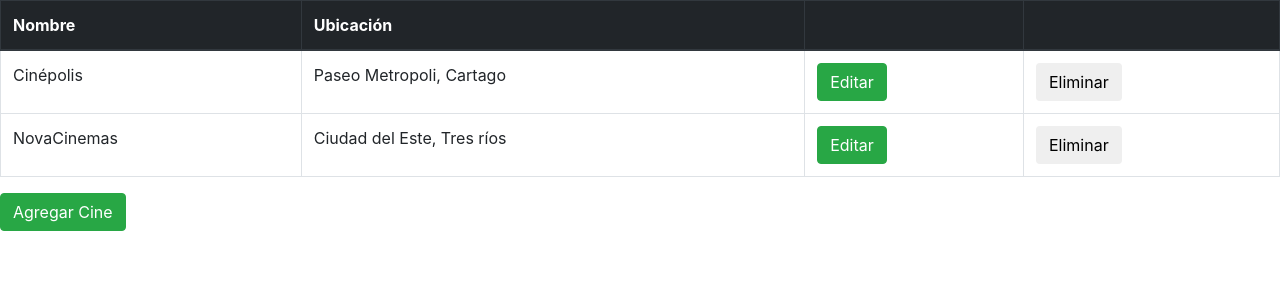
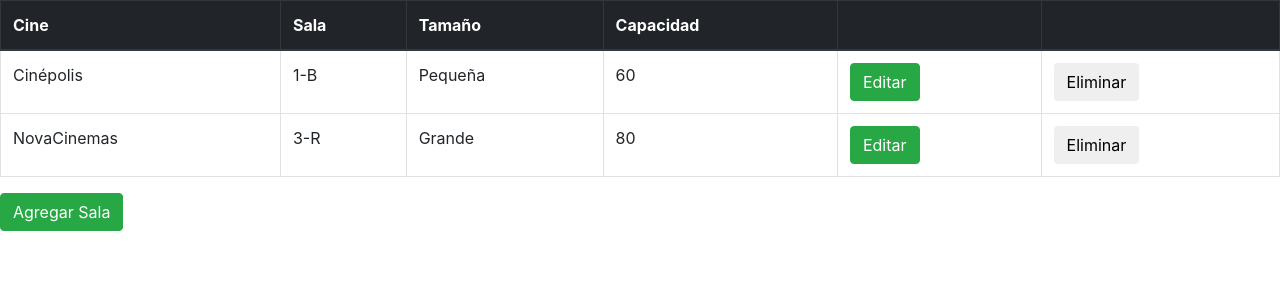
Before and after one commit to BasesDeDatos2018S2/CineTEC-Admin, an Angular app: page / in a window 1280 px wide. Shown: the top 300 px of the page. Built offline with nearby package versions, Linux system fonts and the light colour scheme.

Commit message:
Add[new view rooms]

```diff
--- a/src/app/app.component.html
+++ b/src/app/app.component.html
@@ -1,3 +1,4 @@
 <!-- <app-nav-bar><app-nav-bar> -->
-<app-view-cinemas><app-view-cinemas>
+<!-- <app-view-cinemas><app-view-cinemas> -->
 <!-- <app-view-clients><app-view-clients> -->
+<app-view-rooms><app-view-rooms>
--- a/src/app/app.module.ts
+++ b/src/app/app.module.ts
@@ -5,13 +5,15 @@
 import { ViewClientsComponent } from './components/view-clients/view-clients.component';
 import { NavBarComponent } from './components/nav-bar/nav-bar.component';
 import { ViewCinemasComponent } from './components/view-cinemas/view-cinemas.component';
+import { ViewRoomsComponent } from './components/view-rooms/view-rooms.component';
 
 @NgModule({
   declarations: [
     AppComponent,
     ViewClientsComponent,
     NavBarComponent,
-    ViewCinemasComponent
+    ViewCinemasComponent,
+    ViewRoomsComponent
   ],
   imports: [
     BrowserModule,
--- /dev/null
+++ b/src/app/classes/room.ts
@@ -0,0 +1,9 @@
+export class Room {
+  constructor(
+    public id: number,
+    public number: string,
+    public id_cine: string,
+    public size: string,
+    public capacity: string,
+  ) {  }
+}
--- /dev/null
+++ b/src/app/components/view-rooms/view-rooms.component.css
@@ -0,0 +1,13 @@
+.results tr[visible='false'],
+.no-result{
+  display:none;
+}
+
+.results tr[visible='true']{
+  display:table-row;
+}
+
+.counter{
+  padding:8px;
+  color:#ccc;
+}
--- /dev/null
+++ b/src/app/components/view-rooms/view-rooms.component.html
@@ -0,0 +1,113 @@
+<div *ngIf="!add_room && !edit_room">
+
+
+<table class="table table-hover table-bordered results">
+  <thead class="thead-dark">
+    <tr>
+      <th *ngFor=" let header of header_list" scope="col">{{header}} </th>
+    </tr>
+    <tr class="warning no-result">
+      <td colspan="4"><i class="fa fa-warning"></i> No result</td>
+    </tr>
+  </thead>
+  <tbody>
+    <tr *ngFor="let room of room_list">
+      <td>{{room.id_cine}}</td>
+      <td>{{room.number}}</td>
+      <td>{{room.size}}</td>
+      <td>{{room.capacity}}</td>
+      <td><button type="submit" class="btn btn-success" (click)="show_edit_room(room.id)" >Editar</button></td>
+      <td><button type="submit" class="btn " (click)="delete_room(room.id)" >Eliminar</button></td>
+    </tr>
+  </tbody>
+</table>
+<button type="submit" class="btn btn-success" (click)="add_room=true" >Agregar Sala</button>
+
+
+
+</div>
+
+
+<div class="container" *ngIf="add_room">
+<h1>Agregar Sala</h1>
+  <form (ngSubmit)="onSubmitAdd()" #addRoomForm="ngForm">
+
+
+    <label class="my-1 mr-2" for="Selec_cinema">Seleccionar Cine</label>
+    <select class="custom-select my-1 mr-sm-2"  [(ngModel)]="room_to_add.id_cine" name="Selec_cinema" >
+      <!-- <option selected>Choose...</option> -->
+      <option *ngFor=" let room of room_list"  [value]="room.id_cine">{{room.id_cine}}</option>
+    </select>
+
+
+    <!-- <label class="my-1 mr-2" for="Selec_size">Tamaño</label>
+    <select class="custom-select my-1 mr-sm-2"  [(ngModel)]="room_to_add.size" name="room_size" >
+      <! <option selected>Choose...</option>
+      <option *ngFor=" let room of room_list"  [value]="room.capacity">{{room.size}}</option>
+    </select> -->
+
+    <div class="form-group">
+      <label for="number">Sala</label>
+      <input type="text" class="form-control" id="number"
+             [(ngModel)]="room_to_add.number" name="number"
+             placeholder=3-B,4-T>
+    </div>
+
+
+
+    <label class="my-1 mr-2" for="Selec.size">Tamaño</label>
+    <select class="custom-select my-1 mr-sm-2"  [(ngModel)]="room_to_add.size" name="room_size" >
+      <!-- <option selected>Choose...</option> -->
+      <option *ngFor=" let room of room_list"  [value]="room.size">{{room.size}} </option>
+    </select>
+
+
+    <label class="my-1 mr-2" for="Proyecto">Capacidad</label>
+    <select class="custom-select my-1 mr-sm-2"  [(ngModel)]="room_to_add.capacity" name="room_capacity" >
+      <!-- <option selected>Choose...</option> -->
+      <option *ngFor=" let room of room_list"  [value]="room.capacity">{{room.capacity}}</option>
+    </select>
+
+
+    <button type="submit" class="btn btn-success" [disabled]="!addRoomForm.form.valid">Submit</button>
+  </form>
+
+</div>
+
+
+<div class="container" *ngIf="edit_room">
+<h1>Editar Sala</h1>
+  <form (ngSubmit)="onSubmitEdit()" #editRoomForm="ngForm">
+
+
+    <label class="my-1 mr-2" for="Selec_cinema">Seleccionar Cine</label>
+    <select class="custom-select my-1 mr-sm-2"  [(ngModel)]="room_to_edit.id_cine" name="Selec_cinema" >
+      <option *ngFor=" let room of room_list"  [value]="room.id_cine">{{room.id_cine}}</option>
+    </select>
+
+
+    <div class="form-group">
+      <label for="number">Sala</label>
+      <input type="text" class="form-control" id="number"
+             [(ngModel)]="room_to_edit.number" name="number"
+             placeholder=3-B,4-T>
+    </div>
+
+
+
+    <label class="my-1 mr-2" for="Selec.size">Tamaño</label>
+    <select class="custom-select my-1 mr-sm-2"  [(ngModel)]="room_to_edit.size" name="room_size" >
+      <!-- <option selected>Choose...</option> -->
+      <option *ngFor=" let room of room_list"  [value]="room.size">{{room.size}} </option>
+    </select>
+
+
+    <label class="my-1 mr-2" for="Proyecto">Capacidad</label>
+    <select class="custom-select my-1 mr-sm-2"  [(ngModel)]="room_to_edit.capacity" name="room_capacity" >
+      <!-- <option selected>Choose...</option> -->
+      <option *ngFor=" let room of room_list"  [value]="room.capacity">{{room.capacity}}</option>
+    </select>
+
+    <button type="submit" class="btn btn-success" [disabled]="!editClientForm.form.valid">Submit</button>
+  </form>
+</div>
--- /dev/null
+++ b/src/app/components/view-rooms/view-rooms.component.ts
@@ -0,0 +1,70 @@
+import { Component, OnInit } from '@angular/core';
+import { Room } from '../../classes/room';
+
+@Component({
+  selector: 'app-view-rooms',
+  templateUrl: './view-rooms.component.html',
+  styleUrls: ['./view-rooms.component.css']
+})
+export class ViewRoomsComponent implements OnInit {
+  edit_room: boolean;
+  room_to_edit: Room;
+
+  add_room: boolean;
+  room_list: Room[] = [];
+  room_to_add: Room;
+  header_list: string[] = [];
+  constructor() {
+    this.add_room = false;
+    this.room_to_add = new Room(0,"","","","");
+    this.header_list = [ "Cine","Sala", "Tamaño","Capacidad","",""];
+    this.room_list.push(new Room(1,"1-B","Cinépolis","Pequeña","60"));
+    this.room_list.push(new Room(2, "3-R","NovaCinemas","Grande","80"));
+    console.log(this.room_list);
+  }
+
+  ngOnInit() {
+  }
+  onSubmitAdd() {
+    this.room_to_add.id = this.room_list.length;
+    this.room_list.push(this.room_to_add);
+    this.add_room = false;
+    this.room_to_add = new Room(0,"","","","");
+  }
+
+  onSubmitEdit() {
+    for (let room of this.room_list) {
+      if (room.id === this.room_to_edit.id) {
+        room = this.room_to_edit;
+      }
+    }
+    this.edit_room = false;
+  }
+
+  show_add_room() {
+    this.add_room = true;
+  }
+
+  show_edit_room(id) {
+    console.log("edit:", id);
+    this.edit_room = true;
+    for (let room of this.room_list) {
+      if (room.id === id) {
+        this.room_to_edit = room;
+        break;
+      }
+    }
+  }
+
+  delete_room(id) {
+    console.log("delete", id);
+    for (let i = 0; i < this.room_list.length; i++) {
+      if (this.room_list[i].id == id) {
+        console.log(this.room_list[i]);
+        this.room_list.splice(i, 1);
+        break;
+      }
+    }
+  }
+
+}
```
Also changed, not shown: 1 other file (tests, documents, lock files or other folders).
